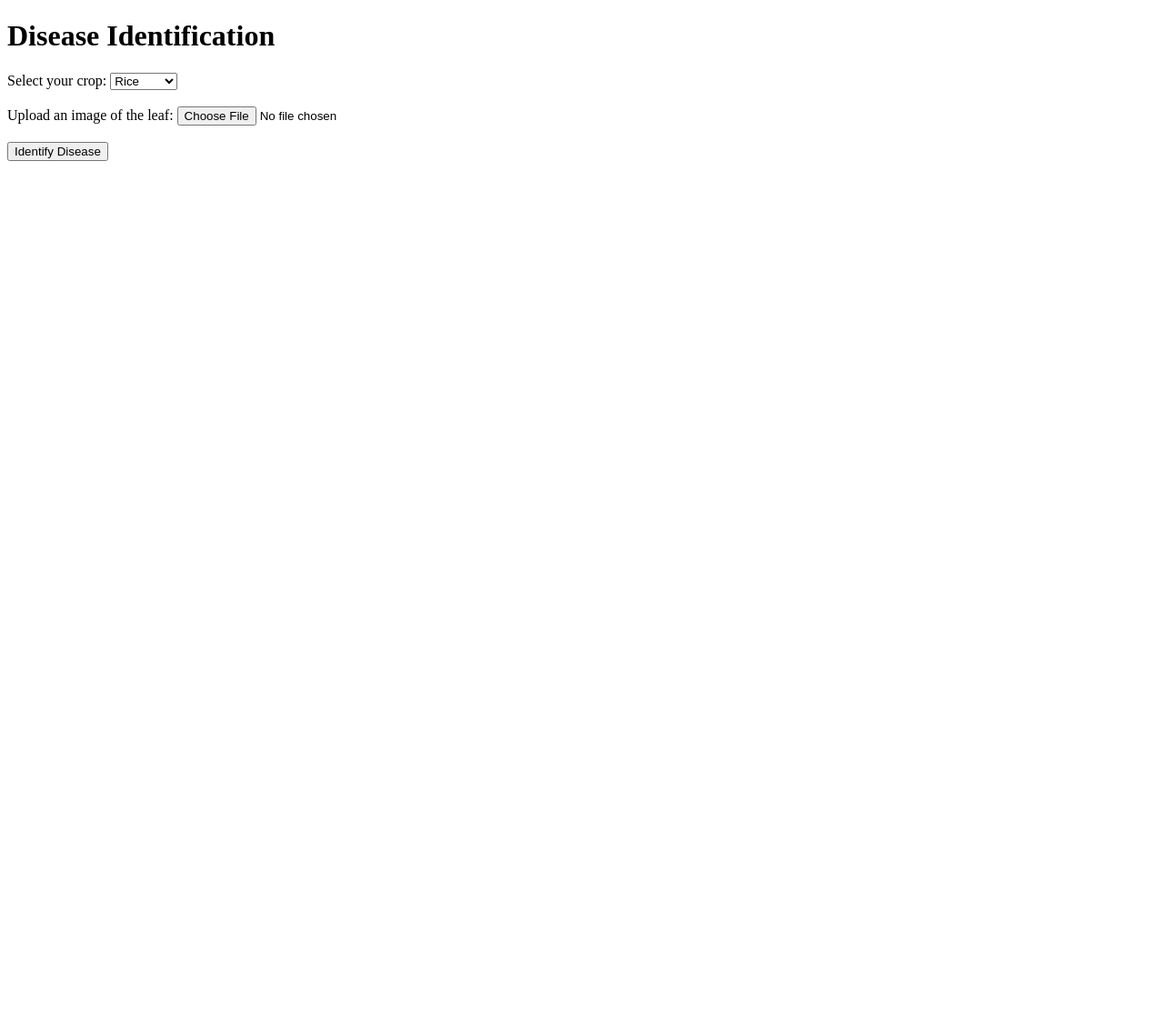
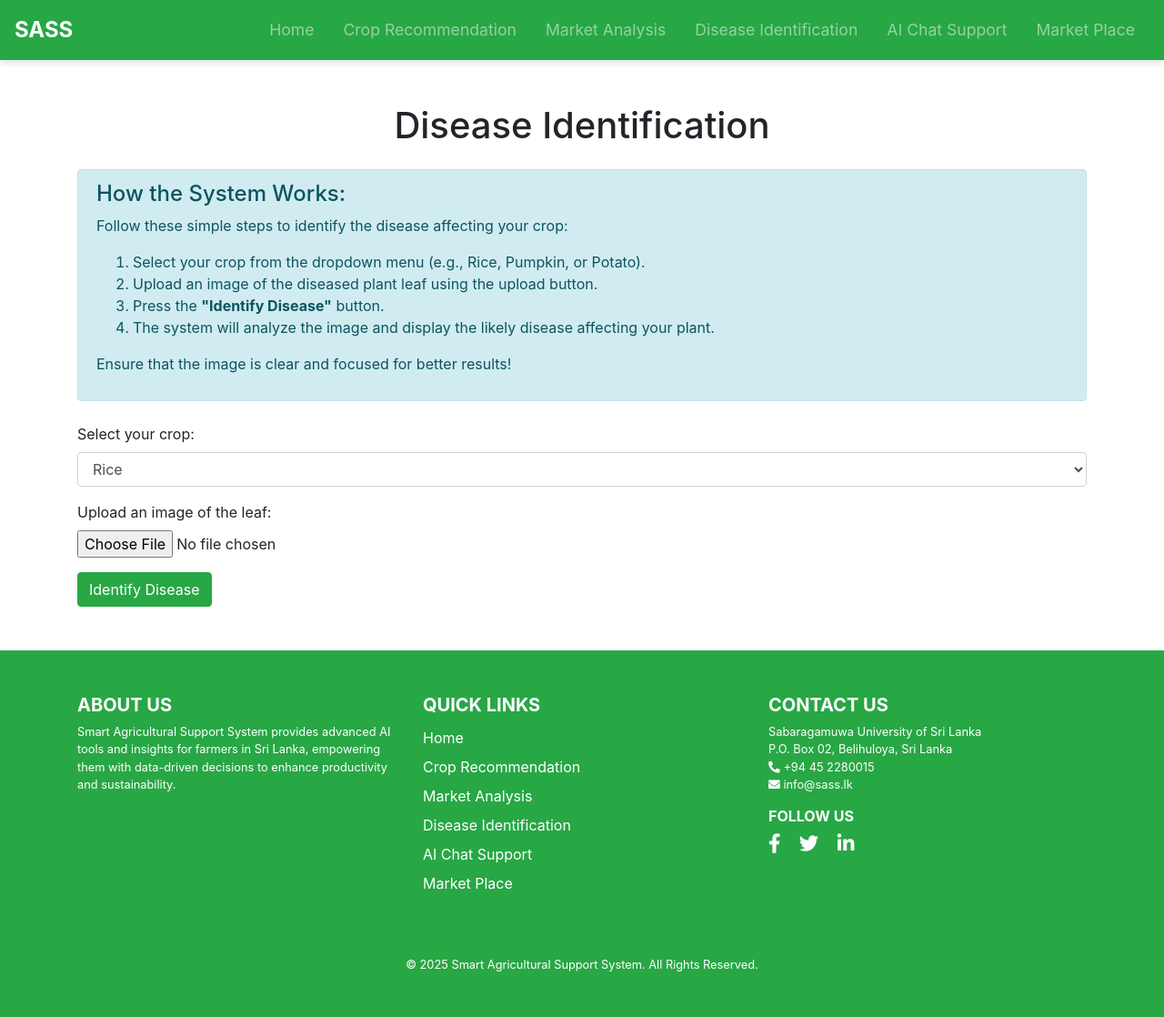
Before and after one commit to RashenThemiya/mini_project, a Django app: page /disease_identification/disease-identification/ in a window 1280 px wide. Shown: the whole page at 91% size. Before the commit the page ends 177 px from the top, so only its background shows below. Run offline with Django 5.2, Linux system fonts and the light colour scheme; some libraries are stand-ins or nearby versions.

Commit message:
modify diseses identification

```diff
--- a/disease_identification/templates/upload.html
+++ b/disease_identification/templates/upload.html
@@ -1,29 +1,48 @@
-<!DOCTYPE html>
-<html>
-<head>
-    <title>Disease Identification</title>
-</head>
-<body>
-    <h1>Disease Identification</h1>
-    <form method="POST" enctype="multipart/form-data">
+{% extends 'base.html' %}
+
+{% block title %}Disease Identification{% endblock %}
+
+{% block content %}
+<div class="container mt-5">
+    <h1 class="text-center">Disease Identification</h1>
+
+    <!-- How the system works section -->
+    <div class="alert alert-info mt-4">
+        <h4 class="alert-heading">How the System Works:</h4>
+        <p>Follow these simple steps to identify the disease affecting your crop:</p>
+        <ol>
+            <li>Select your crop from the dropdown menu (e.g., Rice, Pumpkin, or Potato).</li>
+            <li>Upload an image of the diseased plant leaf using the upload button.</li>
+            <li>Press the <strong>"Identify Disease"</strong> button.</li>
+            <li>The system will analyze the image and display the likely disease affecting your plant.</li>
+        </ol>
+        <p>Ensure that the image is clear and focused for better results!</p>
+    </div>
+
+    <!-- Disease identification form -->
+    <form method="POST" enctype="multipart/form-data" class="mt-4">
         {% csrf_token %}
+        <div class="form-group">
             <label for="crop">Select your crop:</label>
-        <select name="crop" id="crop">
+            <select name="crop" id="crop" class="form-control" required>
                 <option value="rice">Rice</option>
                 <option value="pumpkin">Pumpkin</option>
                 <option value="potato">Potato</option>
             </select>
-        <br><br>
+        </div>
 
+        <div class="form-group">
             <label for="image">Upload an image of the leaf:</label>
-        <input type="file" name="image" id="image" accept="image/*" required>
-        <br><br>
+            <input type="file" name="image" id="image" accept="image/*" class="form-control-file" required>
+        </div>
 
-        <input type="submit" value="Identify Disease">
+        <button type="submit" class="btn btn-success">Identify Disease</button>
     </form>
 
     {% if error %}
-    <p style="color: red;">{{ error }}</p>
+    <p class="text-danger">{{ error }}</p>
     {% endif %}
-</body>
-</html>
+</div>
+
+{% include 'footer.html' %}
+{% endblock %}
--- a/disease_identification/views.py
+++ b/disease_identification/views.py
@@ -1,35 +1,50 @@
 import os
 import numpy as np
+import tensorflow as tf
 from django.core.files.storage import default_storage
 from django.core.files.base import ContentFile
 from django.shortcuts import render
-from tensorflow.keras.models import load_model
-from tensorflow.keras.preprocessing import image
-from django.core.cache import cache  # Added for model caching
+from tensorflow import keras
+import cv2
+import matplotlib.pyplot as plt
 
 # Define the base directory of your Django project
 BASE_DIR = os.path.dirname(os.path.dirname(os.path.abspath(__file__)))
 
-# Paths to the models using absolute paths
+# Paths to the models using absolute paths (dynamic handling for .keras models)
 MODEL_PATHS = {
-    'rice': os.path.join(BASE_DIR, 'disease_identification/models', 'rice.h5'),
-    'pumpkin': os.path.join(BASE_DIR, 'disease_identification/models', 'pumkin.h5'),
-    'potato': os.path.join(BASE_DIR, 'disease_identification/models', 'potato.h5')
+    'rice': os.path.join(BASE_DIR, 'disease_identification/models', 'rice.keras'),
+    'pumpkin': os.path.join(BASE_DIR, 'disease_identification/models', 'pumpkin.keras'),
+    'potato': os.path.join(BASE_DIR, 'disease_identification/models', 'potato.keras')
+}
+
+# Dictionary mapping each crop to the diseases that its model predicts
+DISEASE_LABELS = {
+    'rice': ['Bacterialblight', 'Brownspot', 'Leafsmut'],
+    'pumpkin': ['Bacterial Leaf Spot','Downy Mildew','Healthy Leaf','Mosaic Disease','Powdery Mildew'],
+    'potato': ['Early blight', 'Late blight', 'healthy'],
 }
 
 def load_model_based_on_crop(crop: str):
     """
-    Loads the model based on the selected crop, with caching for performance.
+    Loads the model based on the selected crop.
     """
-    model = cache.get(crop)  # Try to retrieve the model from cache
-    if model is None:
-        model_path = MODEL_PATHS.get(crop)
-        if model_path and os.path.exists(model_path):
-            model = load_model(model_path)
-            cache.set(crop, model)  # Cache the model after loading it
-        else:
-            raise ValueError(f"Model for {crop} not found!")
+    model_path = MODEL_PATHS.get(crop)
+    if model_path and os.path.exists(model_path):
+        model = keras.models.load_model(model_path)
+    else:
+        raise ValueError(f"Model for {crop} not found!")
     return model
+
+def preprocess_image(image_path):
+    """
+    Preprocess the image by resizing and normalizing it.
+    """
+    image = cv2.imread(image_path)
+    IMAGE_SIZE = (256, 256)
+    resized_image = tf.image.resize(image, IMAGE_SIZE)
+    scaled_image = resized_image / 255.0  # Normalize the image to [0, 1] range
+    return np.expand_dims(scaled_image, axis=0)
 
 def disease_identification(request):
     if request.method == 'POST' and 'crop' in request.POST:
@@ -48,20 +63,27 @@ def disease_identification(request):
             # Load the relevant model based on the crop
             model = load_model_based_on_crop(crop)
 
-            # Load and preprocess the image
-            img = image.load_img(image_path, target_size=(256, 256))
-            img_array = image.img_to_array(img)
-            img_array = np.expand_dims(img_array, axis=0) / 255.0  # Normalize the image
+            # Preprocess the image
+            preprocessed_image = preprocess_image(image_path)
 
             # Make prediction
-            predictions = model.predict(img_array)
-            predicted_classes = np.argmax(predictions, axis=1)
-            predicted_probabilities = dict(enumerate(predictions[0]))  # Prepare probabilities as a dictionary
+            predictions = model.predict(preprocessed_image)
+            predicted_class_index = np.argmax(predictions, axis=1)[0]  # Get index of highest probability
 
-            # Return the predicted probabilities and classes to the frontend
+            # Retrieve the disease labels for the selected crop
+            disease_labels = DISEASE_LABELS.get(crop, [])
+
+            if not disease_labels:
+                raise ValueError(f"No disease labels found for {crop}")
+
+            # Map predicted class index to a class label
+            detected_disease = disease_labels[predicted_class_index]
+
+            # Return the detected disease and prediction probabilities to the frontend
             return render(request, 'result.html', {
-                'predicted_classes': predicted_classes,
-                'predicted_probabilities': predicted_probabilities,
+                'predicted_classes': [detected_disease],  # Pass the detected disease
+                'predicted_probabilities': {disease_labels[i]: prob * 100 for i, prob in enumerate(predictions[0])},  # Convert to percentages
+                'crop': crop  # Pass the crop to the template for clarity
             })
 
         except Exception as e:
```
Also changed, not shown: disease_identification/templates/result.html (+18 -11 lines), 4 other files. Lines whose indentation alone changed are shown as unchanged.
